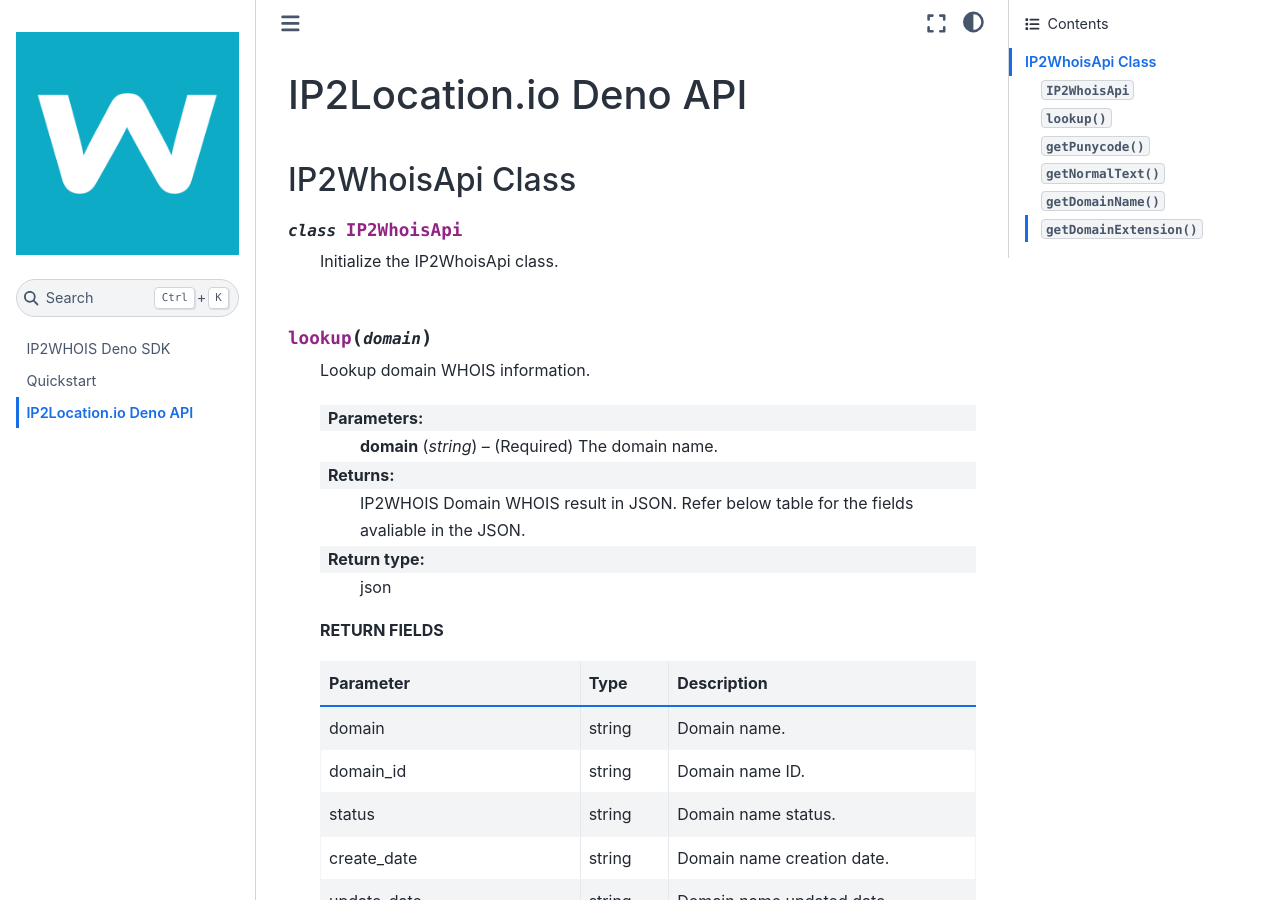
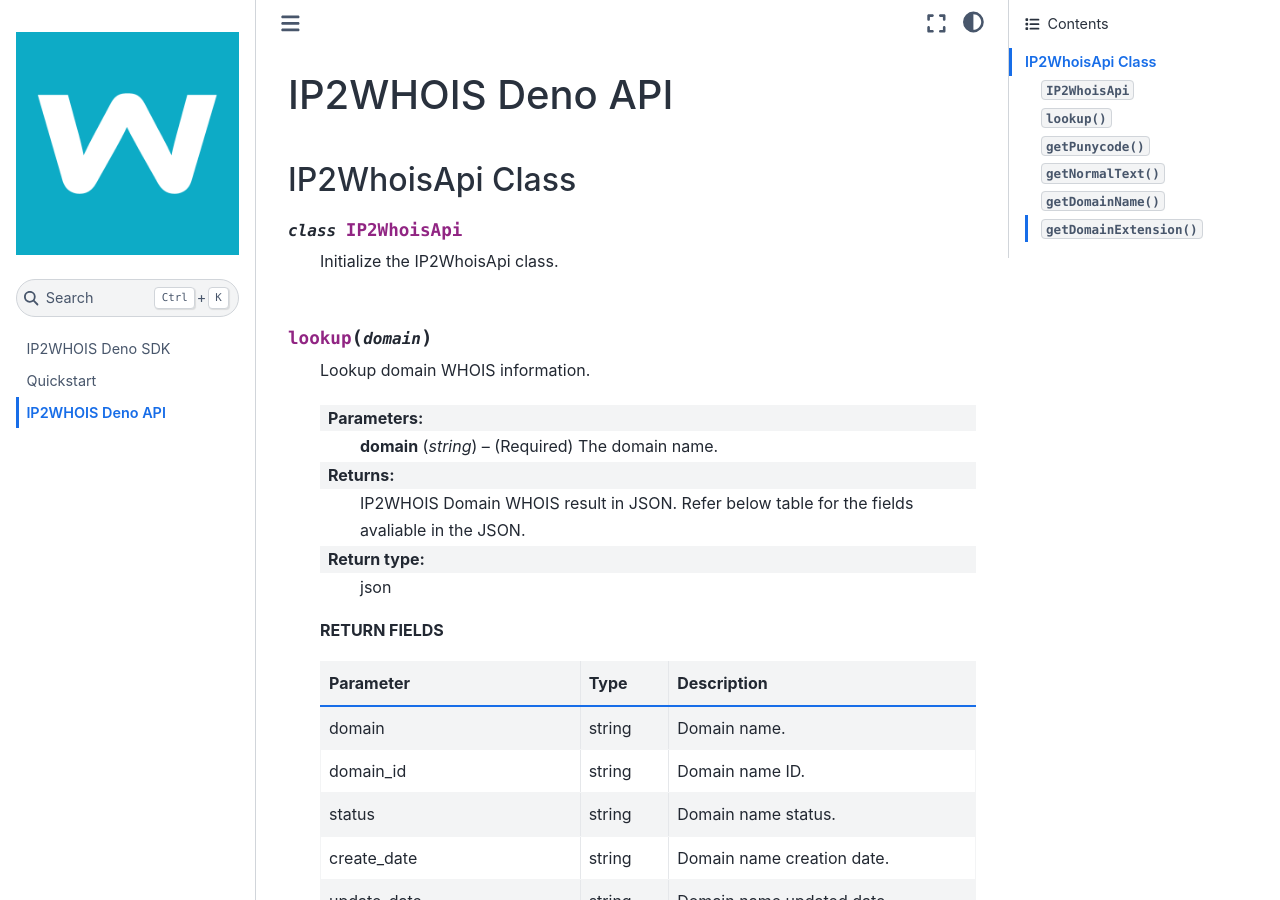
Before and after one commit to ip2whois/ip2whois-deno, a Sphinx documentation site: the page built from docs/source/code.md, in a window 1280 px wide and 900 px high. Built offline with Sphinx 7.4.7 and the Sphinx Book theme 1.1.4, drawn with Linux system fonts in a browser that asks for light colours.

Commit message:
Update code.md

```diff
--- a/docs/source/code.md
+++ b/docs/source/code.md
@@ -1,4 +1,4 @@
-# IP2Location.io Deno API
+# IP2WHOIS Deno API
 
 ## IP2WhoisApi Class
 
```
